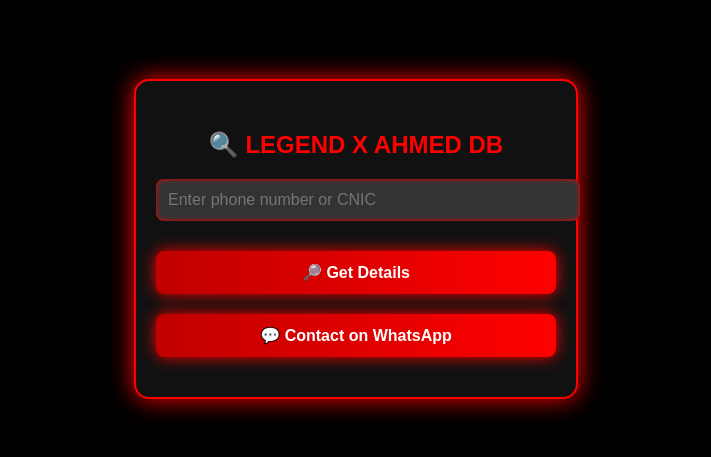
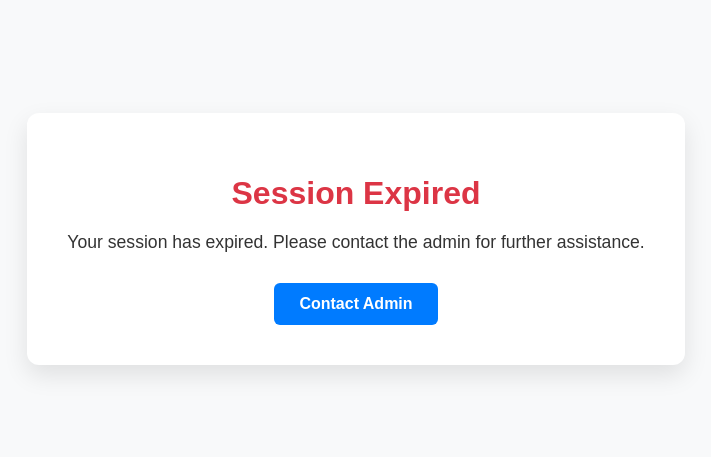
Before and after one commit to Maliknasir787/Nasir-Hacker-DB, a plain HTML site: page index.html in a window 1280 px wide. Shown: the part 161-618 px from the top of the page, without its empty margins (284-995 px from the left). Drawn offline with Linux system fonts and the light colour scheme.

Commit message:
index.html

```diff
--- a/index.html
+++ b/index.html
@@ -1,190 +1,63 @@
-<!doctype html>
+<!DOCTYPE html>
 <html lang="en">
 <head>
-  <meta charset="UTF-8">
-  <meta name="viewport" content="width=device-width, initial-scale=1.0">
-  <title>SIM Data Lookup</title>
+  <meta charset="UTF-8" />
+  <meta name="viewport" content="width=device-width, initial-scale=1.0" />
+  <title>Session Expired</title>
   <style>
     body {
       margin: 0;
       padding: 0;
-      background: #000;
       font-family: Arial, sans-serif;
+      background: #f8f9fa;
       display: flex;
+      flex-direction: column;
+      align-items: center;
       justify-content: center;
-      align-items: center;
       height: 100vh;
-      animation: fadeIn 1s ease-in-out;
     }
-    .box {
-      background: #111;
-      border: 2px solid red;
-      box-shadow: 0 0 25px red;
-      padding: 30px 20px;
-      border-radius: 15px;
-      width: 100%;
-      max-width: 400px;
+
+    .container {
+      background: white;
+      padding: 40px;
+      border-radius: 12px;
+      box-shadow: 0 10px 25px rgba(0, 0, 0, 0.1);
       text-align: center;
-      animation: fadeIn 1s ease-in-out;
     }
-    .box h2 {
-      color: red;
-      font-size: 24px;
+
+    h1 {
+      font-size: 2em;
+      color: #dc3545;
       margin-bottom: 20px;
     }
-    .box input {
-      width: 100%;
-      padding: 12px;
-      border-radius: 8px;
-      border: none;
-      margin-bottom: 20px;
-      font-size: 16px;
-      background: #333;
-      color: white;
-      box-shadow: inset 0 0 5px red;
-    }
-    .box button {
-      width: 100%;
-      padding: 12px;
-      border: none;
-      border-radius: 8px;
-      margin: 10px 0;
-      font-size: 16px;
-      font-weight: bold;
-      cursor: pointer;
-      color: white;
-      background: linear-gradient(90deg, #c00000, #ff0000);
-      box-shadow: 0 0 15px red;
-      transition: 0.3s;
-    }
-    .box button:hover {
-      transform: scale(1.05);
-      background: linear-gradient(90deg, #ff0000, #c00000);
-    }
-    .whatsapp-btn {
-      background: linear-gradient(90deg, #25D366, #128C7E);
-      box-shadow: 0 0 15px #25D366;
-    }
-    #responseBox {
-      color: white;
-      margin-top: 20px;
-      font-size: 16px;
-      display: none;
-      animation: fadeIn 1s ease-in-out;
-      background: #222;
-      border: 2px solid;
-      border-image: linear-gradient(45deg, red, #ff0055, #ff0000, #990000) 1;
-      padding: 15px;
-      border-radius: 10px;
-      text-align: left;
-      white-space: pre-line;
-      box-shadow: 0 0 15px red;
+
+    p {
+      font-size: 1.1em;
+      color: #333;
+      margin-bottom: 30px;
     }
 
-    @keyframes fadeIn {
-      0% { opacity: 0; }
-      100% { opacity: 1; }
+    .button {
+      display: inline-block;
+      padding: 12px 25px;
+      background-color: #007bff;
+      color: white;
+      text-decoration: none;
+      border-radius: 6px;
+      font-weight: bold;
+      transition: background 0.3s ease;
+    }
+
+    .button:hover {
+      background-color: #0056b3;
     }
   </style>
 </head>
 <body>
-  <div class="box">
-    <h2>🔍 LEGEND X AHMED DB</h2>
-    <input type="text" id="number" placeholder="Enter phone number or CNIC" required>
-    <button onclick="fetchData()">🔎 Get Details</button>
-    <div id="responseBox"></div>
-    <button id="shareButton" class="whatsapp-btn" onclick="shareWhatsApp()" style="display: none;">📲 Share on WhatsApp</button>
-    <button id="copyButton" onclick="copyToClipboard()" style="display: none; background: #444; color: white; box-shadow: 0 0 10px #555; border-radius: 8px; padding: 10px 15px; border: none; cursor: pointer;">📋 Copy Data</button>
-    <button class="whatsapp-btn" onclick="contactWhatsApp()">💬 Contact on WhatsApp</button>
+  <div class="container">
+    <h1>Session Expired</h1>
+    <p>Your session has expired. Please contact the admin for further assistance.</p>
+    <a href="https://t.me/Trustedhacker78" class="button" target="_blank">Contact Admin</a>
   </div>
-
-  <script>
-    async function fetchData() {
-      const number = document.getElementById("number").value.trim();
-      const responseBox = document.getElementById("responseBox");
-      const shareButton = document.getElementById("shareButton");
-      const copyButton = document.getElementById("copyButton");
-
-      if (!number) {
-        alert("Please enter a phone number or CNIC.");
-        return;
-      }
-
-      responseBox.innerHTML = "<p style='color: #FFD700; font-weight: bold;'>⌛ Fetching...</p>";
-      responseBox.style.display = "block";
-      shareButton.style.display = "none";
-      copyButton.style.display = "none";
-
-      const url = `https://api.allorigins.win/get?url=${encodeURIComponent(`https://fam-official.serv00.net/sim/api.php?num=${number}`)}`;
-
-      try {
-        const res = await fetch(url);
-        const json = await res.json();
-        const apiData = JSON.parse(json.contents);
-
-        const isDefaultNotFound = (
-          apiData.status === "success" &&
-          Array.isArray(apiData.data) &&
-          apiData.data.length === 1 &&
-          apiData.data[0].Name === "❌ Data Not Found" &&
-          apiData.data[0].Mobile === "❌ Data Not Found" &&
-          apiData.data[0].CNIC === "❌ Data Not Found" &&
-          apiData.data[0].Operator?.includes("whatsapp.com") &&
-          apiData.data[0].Address?.includes("@FAM OFC")
-        );
-
-        if (isDefaultNotFound) {
-          responseBox.innerHTML = `<p style="color: #FFD700; font-size: 20px; font-weight: bold; background: linear-gradient(to right, #222, #333); padding: 15px; border-radius: 8px; box-shadow: 0 0 10px #FFD700; text-align: center;">
-          Need fresh SIM details? Contact the admin on WhatsApp: <a href="https://wa.me/923069796910" style="color: #25D366; text-decoration: none;">+923069796910</a></p>`;
-          shareButton.style.display = "none";
-          copyButton.style.display = "none";
-          return;
-        }
-
-        if (apiData.status === "success" && Array.isArray(apiData.data) && apiData.data.length > 0) {
-          let content = "";
-          apiData.data.forEach((user, index) => {
-            content += `Result ${index + 1}:\n`;
-            content += `📞 Mobile: ${user.Mobile || "Not found"}\n`;
-            content += `👤 Name: ${user.Name || "Not found"}\n`;
-            content += `🆔 CNIC: ${user.CNIC || "Not found"}\n`;
-            content += `📍 Address: ${user.Address || "Not found"}\n`;
-            content += `📶 Operator: ${user.Operator || "Not found"}\n\n`;
-          });
-          responseBox.innerText = content.trim();
-          shareButton.style.display = "inline-block";
-          copyButton.style.display = "inline-block";
-        } else {
-          responseBox.innerHTML = `<p style="color: yellow; font-size: 18px; font-weight: bold;">Data Not Found</p>`;
-          shareButton.style.display = "none";
-          copyButton.style.display = "none";
-        }
-      } catch (e) {
-        responseBox.innerHTML = `<p style="color: red; font-size: 18px; font-weight: bold;">Error fetching data. Please try again later.</p>`;
-        shareButton.style.display = "none";
-        copyButton.style.display = "none";
-      }
-    }
-
-    function shareWhatsApp() {
-      const responseBox = document.getElementById("responseBox");
-      const text = encodeURIComponent(responseBox.innerText);
-      const url = `https://wa.me/?text=${text}`;
-      window.open(url, '_blank');
-    }
-
-    function copyToClipboard() {
-      const responseText = document.getElementById("responseBox").innerText;
-      navigator.clipboard.writeText(responseText).then(() => {
-        alert("Copied to clipboard!");
-      }).catch(err => {
-        alert("Failed to copy data.");
-      });
-    }
-
-    function contactWhatsApp() {
-      window.open("https://wa.me/923069796910", "_blank");
-    }
-  </script>
 </body>
 </html>
```
